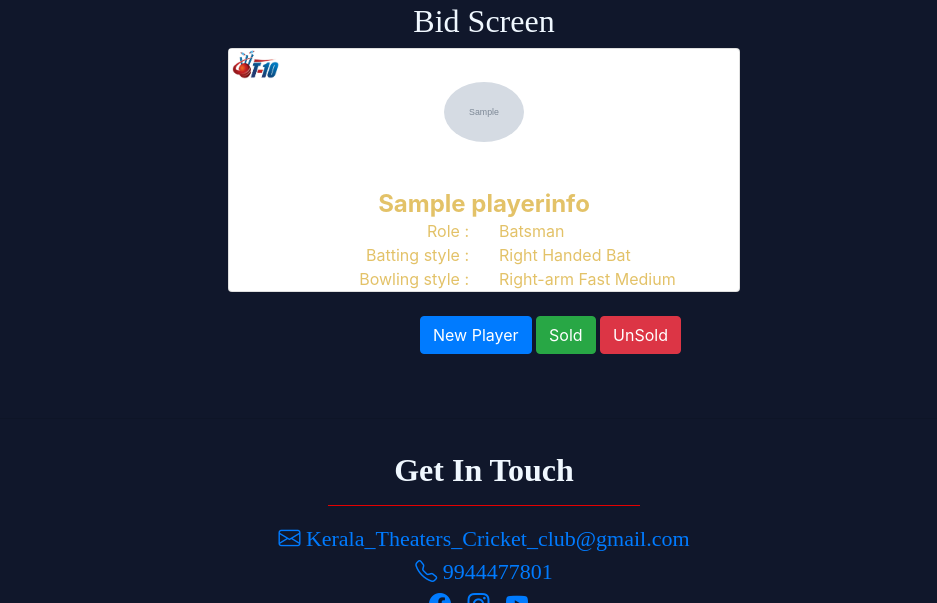
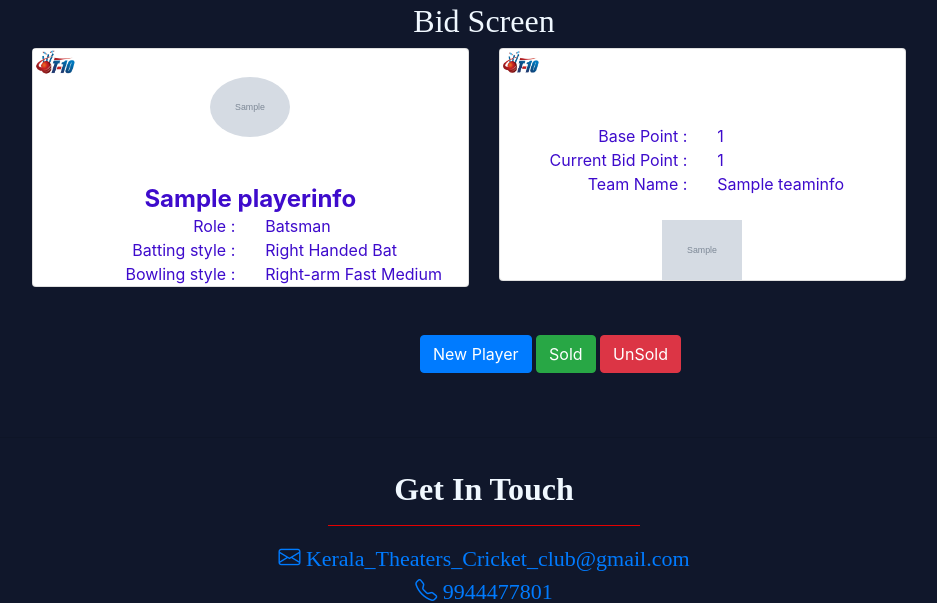
Before and after one commit to dinto/KTCC, a Django app: page /Bid_Screen_new_Player in a window 1280 px wide. Shown: the part 70-673 px from the top of the page, without its empty margins (156-1093 px from the left). Run offline with Django 3.2, Linux system fonts and the light colour scheme; a user stored in the database is signed in; tables that the repository leaves empty hold one stand-in row (values such as "Sample post"); grey boxes marked "Sample" are stand-in pictures; some libraries are stand-ins or nearby versions.

Commit message:
available point added

```diff
--- a/KTCC/templates/Bid_Screen.html
+++ b/KTCC/templates/Bid_Screen.html
@@ -66,7 +66,7 @@
               Base Point :
             </div>
             <div class="col-6" style="text-align: left; color: #3e0bcc;">
-              1000
+              {{Base_piont}}
             </div>
           </div>
           {% for CurrentBids in CurrentBid %}
--- a/KTCC/templates/Bid_screen_new_player.html
+++ b/KTCC/templates/Bid_screen_new_player.html
@@ -8,8 +8,10 @@
 
 {% if user.is_superuser %}
     <h2 class="text-center heading">Bid Screen</h2>
+    <div class="row">
+    <div class="col-6">
     {% for Current_Bidding_Player in random_object %}
-        <div class="card" style="width: 40%;margin-left: 30%;">
+        <div class="card" style="margin-left: 30%;">
             <div class="upper">
             <img src="{% static '/images/LogoT10.jpeg' %}" style="width: 10%;" class="img-fluid">
             </div>
@@ -19,28 +21,28 @@
             </div>
             </div>
             <div class="mt-5 text-center" >
-            <h4 class="mb-0" style="color: #e3c268;"><b>{{ Current_Bidding_Player.Player_name }}</b></h4>
+            <h4 class="mb-0" style="color: #3e0bcc;"><b>{{ Current_Bidding_Player.Player_name }}</b></h4>
             <div class="row">
-                <div class="col-6" style="text-align: right; color: #e3c268;">
+                <div class="col-6" style="text-align: right; color: #3e0bcc;">
                     Role :
                 </div>
-                <div class="col-6" style="text-align: left; color: #e3c268;">
+                <div class="col-6" style="text-align: left; color: #3e0bcc;">
                     {{ Current_Bidding_Player.Player_name.Role }}
                 </div>
             </div>
             <div class="row">
-                <div class="col-6" style="text-align: right; color: #e3c268;">
+                <div class="col-6" style="text-align: right; color: #3e0bcc;">
                     Batting style :
                 </div>
-                <div class="col-6" style="text-align: left; color: #e3c268;">
+                <div class="col-6" style="text-align: left; color: #3e0bcc;">
                     {{ Current_Bidding_Player.Player_name.Batting_style }}
                 </div>
             </div>
             <div class="row">
-                <div class="col-6" style="text-align: right; color: #e3c268;">
+                <div class="col-6" style="text-align: right; color: #3e0bcc;">
                     Bowling style :
                 </div>
-                <div class="col-6" style="text-align: left; color: #e3c268;">
+                <div class="col-6" style="text-align: left; color: #3e0bcc;">
                     {{ Current_Bidding_Player.Player_name.Bowling_style }}
                 </div>
             </div>
@@ -48,7 +50,51 @@
         </div>
         <br/>
     {% endfor %}
+    </div>
+    <div class="col-4">
+        <div class="card">
+          <div class="upper">
+            <img src="{% static '/images/LogoT10.jpeg' %}" style="width: 10%;" class="img-fluid">
+          </div>
+          <div class="mt-5 text-center" >
+            <div class="row">
+              <div class="col-6" style="text-align: right; color: #3e0bcc;">
+                Base Point :
+              </div>
+              <div class="col-6" style="text-align: left; color: #3e0bcc;">
+                {{Base_piont}}
+              </div>
+            </div>
+            {% for CurrentBids in CurrentBid %}
+            <div class="row">
+              <div class="col-6" style="text-align: right; color: #3e0bcc;">
+                Current Bid Point :
+              </div>
+              <div class="col-6" style="text-align: left; color: #3e0bcc;">
+                {{ CurrentBids.Current_Bid_Point }}
+              </div>
+            </div>
+            <div class="row">
+              <div class="col-6" style="text-align: right; color: #3e0bcc;">
+                Team Name :
+              </div>
+              <div class="col-6" style="text-align: left; color: #3e0bcc;">
+                {{ CurrentBids.Team_Name }}
+              </div>
+            </div>
+            <br>
+            <div class="row">
+              <div class="col-12" >
+                <img src="/static/{{CurrentBids.Team_Name.Team_Logo}}" width="80">
+              </div>
+            </div>
+            {% endfor %}
+          </div>
+        </div>
+    </div>
+  </div>
 
+<br>
 
     <form action="{% url 'Bid_Screen' %}" method="POST">
         <a href="{% url 'Bid_Screen_new_Player' %}" class="btn btn-primary " style="text-align: center;  margin-left: 45%;">New Player</a>
--- a/KTCC/views.py
+++ b/KTCC/views.py
@@ -176,13 +176,15 @@ def Bid_Screen(request):
         context = {
             "random_object": random_object,
             "CurrentBid":CurrentBids,
-            "username":username
+            "username":username,
+            "Base_piont":Base_piont
         }
         return render(request, "Bid_Screen.html",context)
     context = {
         "random_object": random_object,
         "CurrentBid":CurrentBids,
-        "username":username
+        "username":username,
+        "Base_piont":Base_piont
     }
     return render(request, "Bid_Screen.html",context)
 
@@ -192,10 +194,14 @@ def Bid_Screen_new_Player(request):
     Bid_bucket_count=Bid_Bucket.objects.count()
     if(Bid_bucket_count>0):
         current_bid_player_count =Bid_Bucket.objects.filter(Current_player = True).count()
+        Base_piont=Season.objects.values('Base_Point_For_Player')[0]['Base_Point_For_Player']
+        CurrentBids = CurrentBid.objects.all()
         if(current_bid_player_count>0):
             random_object =Bid_Bucket.objects.filter(Current_player = True)
             context = {
-                "random_object": random_object
+                "random_object": random_object,
+                "CurrentBid":CurrentBids,
+                "Base_piont":Base_piont
             }
             return render(request, "Bid_screen_new_player.html",context)
         else:
@@ -203,7 +209,9 @@ def Bid_Screen_new_Player(request):
             Bid_Bucket.objects.filter(Player_name = random_object_db.Player_name).update(Current_player = True)
             random_object =Bid_Bucket.objects.filter(Current_player = True)
             context = {
-            "random_object": random_object
+            "random_object": random_object,
+            "CurrentBid":CurrentBids,
+            "Base_piont":Base_piont
             }
             return render(request, "Bid_screen_new_player.html",context)
     else:
```
